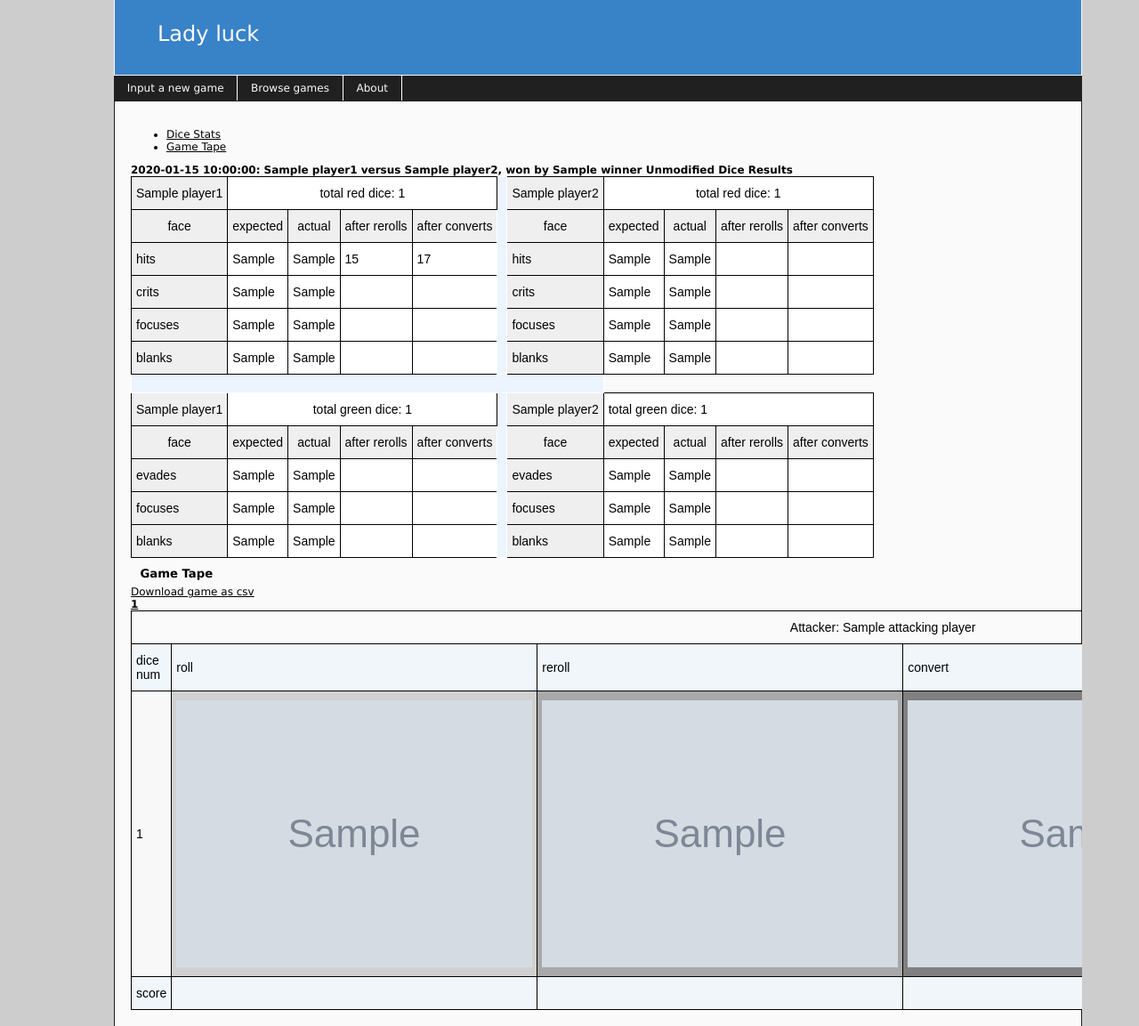
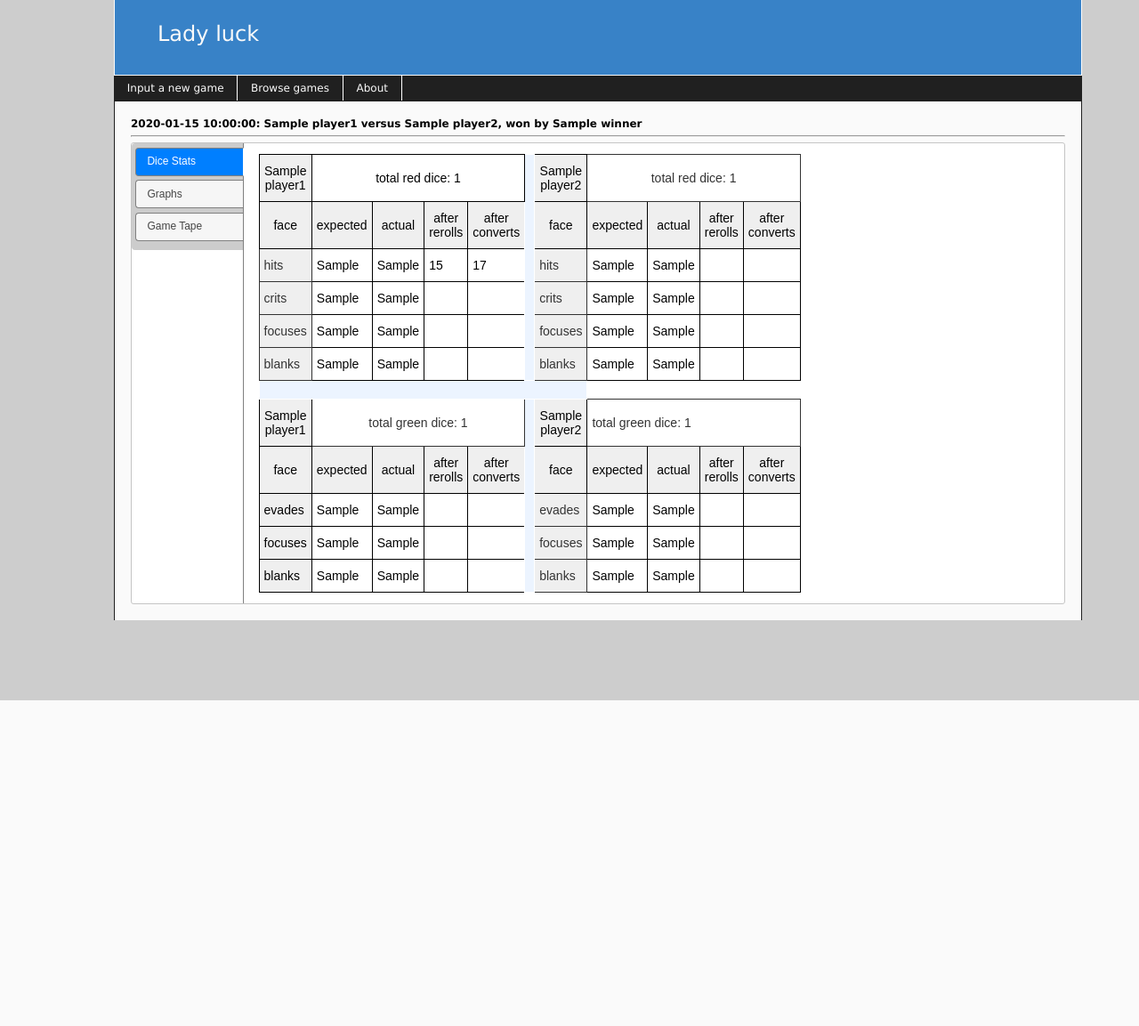
Before and after one commit to lhayhurst/ladyluck, a Flask app: template templates/game_summary.html in a window 1280 px wide. Shown: the part 13-1166 px from the top of the page at 89% size. After the commit the page ends 800 px from the top, so only its background shows below. Run offline with Flask 2, Linux system fonts and the light colour scheme; the template is opened without the code that fills it: most values are stand-ins (such as "Sample title", 1, 10 or a date in 2020); grey boxes marked "Sample" are stand-in pictures; some libraries are stand-ins or nearby versions.

Commit message:
added tabs to page view

```diff
--- a/static/style.css
+++ b/static/style.css
@@ -107,3 +107,54 @@ margin:1px 0.5em 0.5em 1.5em;
 
 #sidebar {float: right; width: 200px; background: #eee;}
 #content {overflow: hidden; background: #dad;}
+
+
+.ui-tabs.ui-tabs-vertical {
+    padding: 0;
+}
+.ui-tabs.ui-tabs-vertical .ui-widget-header {
+    border: none;
+}
+.ui-tabs.ui-tabs-vertical .ui-tabs-nav {
+    float: left;
+    width: 10em;
+    background: #CCC;
+    border-radius: 4px 0 0 4px;
+    border-right: 1px solid gray;
+}
+.ui-tabs.ui-tabs-vertical .ui-tabs-nav li {
+    clear: left;
+    width: 100%;
+    margin: 0.2em 0;
+    border: 1px solid gray;
+    border-width: 1px 0 1px 1px;
+    border-radius: 4px 0 0 4px;
+    overflow: hidden;
+    position: relative;
+    right: -2px;
+    z-index: 2;
+}
+.ui-tabs.ui-tabs-vertical .ui-tabs-nav li a {
+    display: block;
+    width: 100%;
+    padding: 0.6em 1em;
+}
+.ui-tabs.ui-tabs-vertical .ui-tabs-nav li a:hover {
+    cursor: pointer;
+}
+.ui-tabs.ui-tabs-vertical .ui-tabs-nav li.ui-tabs-active {
+    margin-bottom: 0.2em;
+    padding-bottom: 0;
+    border-right: 1px solid white;
+}
+.ui-tabs.ui-tabs-vertical .ui-tabs-nav li:last-child {
+    margin-bottom: 10px;
+}
+.ui-tabs.ui-tabs-vertical .ui-tabs-panel {
+    float: left;
+    width: 28em;
+    border-left: 1px solid gray;
+    border-radius: 0;
+    position: relative;
+    left: -1px;
+}
--- a/templates/game_summary.html
+++ b/templates/game_summary.html
@@ -1,21 +1,21 @@
 {% extends "layout.html" %}
 {% block content %}
 
-<ul>
-      <li>
-        <a href="javascript:activateTab('page1')">Dice Stats</a>
+<b> {{ game.game_played_time }}: {{ player1.name }} versus {{ player2.name }}, won by {{ winner }} </b>
+<hr>
+<div id="tabs" class="ui-tabs ui-widget ui-widget-content ui-corner-all ui-tabs-vertical ui-helper-clearfix">
+    <ul class="ui-tabs-nav ui-helper-reset ui-helper-clearfix ui-widget-header ui-corner-all" role="tablist">
+        <li class="ui-state-default ui-corner-top ui-tabs-active ui-state-active" role="tab" tabindex="-1" aria-controls="a" aria-labelledby="ui-id-1" aria-selected="true">
+            <a href="#a" class="ui-tabs-anchor" role="presentation" tabindex="-1" id="ui-id-1">Dice Stats</a>
         </li>
-      <li>
-        <a href="javascript:activateTab('page2')">Game Tape</a>
+        <li class="ui-state-default ui-corner-top"  role="tab" tabindex="0" aria-controls="b" aria-labelledby="ui-id-2" aria-selected="false">
+            <a href="#b" class="ui-tabs-anchor" role="presentation" tabindex="-1" id="ui-id-2">Graphs</a>
         </li>
-
+        <li class="ui-state-default ui-corner-top" role="tab" tabindex="-1" aria-controls="c" aria-labelledby="ui-id-3" aria-selected="false">
+            <a href="#c" class="ui-tabs-anchor" role="presentation" tabindex="-1" id="ui-id-3">Game Tape</a>
+        </li>
     </ul>
-
-<div id="tabCtrl">
-        <div id="page1" style="display: block;">
-            <b> {{ game.game_played_time }}: {{ player1.name }} versus {{ player2.name }}, won by {{ winner }} </b>
-
-            <b>Unmodified Dice Results</b>
+    <div id="a" aria-labelledby="ui-id-1" class="ui-tabs-panel ui-widget-content ui-corner-bottom" role="tabpanel" aria-expanded="false" aria-hidden="true" style="display: none;">
         <style type="text/css">
         .tg1  {border-collapse:collapse;border-spacing:0;}
         .tg1 td{font-family:Arial, sans-serif;font-size:14px;padding:10px 5px;border-style:solid;border-width:1px;overflow:hidden;word-break:normal;}
@@ -93,7 +93,6 @@
             <td class="tg-ek65"></td>
             <td class="tg-ek65"></td>
           </tr>
-
           <tr>
             <td class="tg-bsv2">blanks</td>
             <td class="tg-ek65">{{ game.expected_unmodified_blanks(player1) }}</td>
@@ -169,9 +168,10 @@
         </table>
 
     </div>
-
-        <div id="page2" style="display: block;">
-
+    <div id="b" aria-labelledby="ui-id-2" class="ui-tabs-panel ui-widget-content ui-corner-bottom" role="tabpanel" aria-expanded="true" aria-hidden="false" style="display: block;">
+        Content of B
+    </div>
+    <div id="c" aria-labelledby="ui-id-3" class="ui-tabs-panel ui-widget-content ui-corner-bottom" role="tabpanel" aria-expanded="false" aria-hidden="true" style="display: none;">
         <h3>Game Tape</h3>
         <p></p>
         <a href="/download-game?id={{ game.id }}">Download game as csv</a>
@@ -248,6 +248,10 @@
 </table>
         {%  endfor %}
 
+
     </div>
 </div>
+
+
+
 {% endblock %}
--- a/templates/layout.html
+++ b/templates/layout.html
@@ -6,22 +6,11 @@
 		<title>Lady luck</title>
 		<meta http-equiv="Content-Type" content="text/html; charset=iso-8859-15" />
 		<link rel="stylesheet" href="static/style.css" />
+        <link rel="stylesheet" type="text/css" href="http://code.jquery.com/ui/1.9.1/themes/base/jquery-ui.css">
 	</head>
-    <script type="text/javascript">
 
-      function activateTab(pageId) {
-          var tabCtrl = document.getElementById('tabCtrl');
-          var pageToActivate = document.getElementById(pageId);
-          for (var i = 0; i < tabCtrl.childNodes.length; i++) {
-              var node = tabCtrl.childNodes[i];
-              if (node.nodeType == 1) { /* Element */
-                  node.style.display = (node == pageToActivate) ? 'block' : 'none';
-              }
-          }
-      }
+	<body>
 
-</script>
-	<body>
 	<div id="conteneur" style="overflow:hidden; width:85%;">
 		  <div id="header">Lady luck</div>
 
@@ -37,4 +26,18 @@
       {% block content %}{% endblock %}</div>
 	</div>
 	</body>
+
+    <script src="http://code.jquery.com/jquery-1.8.2.js"></script>
+    <script src="http://code.jquery.com/ui/1.9.1/jquery-ui.js"></script>
+
+
+        <script type="text/javascript">
+            $(function(){
+            $('#tabs')
+            .tabs()
+            .addClass('ui-tabs-vertical ui-helper-clearfix');
+            });
+        </script>
+
+
 </html>
```
Lines whose indentation alone changed are shown as unchanged.
